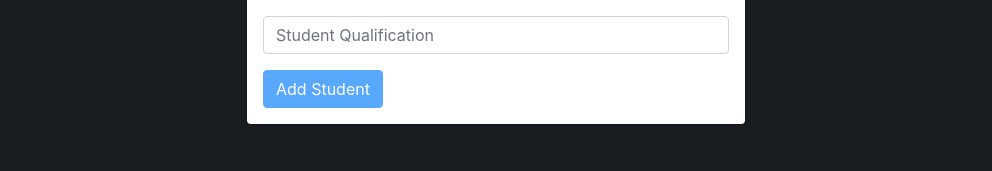
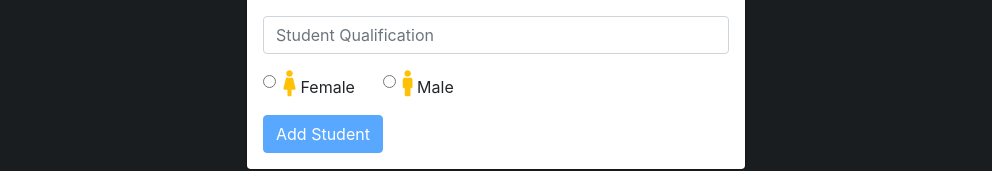
Before and after one commit to delfiaghosh11/Task-01-Oct, an Angular app: page / in a window 1280 px wide. Both pictures are taken after a click on the button "Add Student". Shown: the part 270-441 px from the top of the page, without its empty margins (144-1136 px from the left). Built offline with nearby package versions, Linux system fonts and the light colour scheme; no server answers.

Commit message:
twelfth commit

```diff
--- a/src/app/form-students/form-students.component.html
+++ b/src/app/form-students/form-students.component.html
@@ -130,6 +130,42 @@
               </div>
             </div>
 
+            <!-- Gender -->
+            <div class="form-group">
+              <div class="form-check">
+                <label class="form-check-label mr-5" for="exampleRadios1">
+                  <input
+                    name="gender"
+                    class="form-check-input"
+                    type="radio"
+                    id="female"
+                    value="female"
+                    formControlName="gender"
+                    (change)="setGender($event)"
+                  /><i
+                    class="fas fa-female text-warning"
+                    style="font-size: 26px"
+                  ></i
+                  >&nbsp;Female
+                </label>
+                <label class="form-check-label" for="exampleRadios2">
+                  <input
+                    name="gender"
+                    class="form-check-input"
+                    type="radio"
+                    id="male"
+                    value="male"
+                    formControlName="gender"
+                    (change)="setGender($event)"
+                  /><i
+                    class="fas fa-male text-warning"
+                    style="font-size: 26px"
+                  ></i
+                  >&nbsp;Male
+                </label>
+              </div>
+            </div>
+
             <!-- Json Data -->
             <!-- <p>
                   {{ form.value | json }}
--- a/src/app/form-students/form-students.component.ts
+++ b/src/app/form-students/form-students.component.ts
@@ -42,6 +42,7 @@ export class FormStudentsComponent implements OnInit {
       Validators.maxLength(30),
       Validators.pattern("^[a-zA-Z]+(([',. -][a-zA-Z ])?[a-zA-Z]*)*$"),
     ]),
+    gender: new FormControl('', Validators.required),
   });
 
   get studentName() {
@@ -60,6 +61,18 @@ export class FormStudentsComponent implements OnInit {
     return this.form.get('qualification');
   }
 
+  get gender() {
+    return this.form.get('gender');
+  }
+
+  // get female() {
+  //   return this.form.get('female');
+  // }
+
+  // get male() {
+  //   return this.form.get('male');
+  // }
+
   createStudent() {
     this.studentArray = this.studentsService.getStudents();
 
@@ -75,6 +88,7 @@ export class FormStudentsComponent implements OnInit {
       city: this.studentCity.value,
       college: this.studentCollege.value,
       qualification: this.qualification.value,
+      gender: this.gender.value,
       isCompleted: false,
     });
     this.parentFun.emit();
@@ -82,6 +96,16 @@ export class FormStudentsComponent implements OnInit {
     // console.log(this.studentsService.getStudents());
   }
 
+  setGender(e) {
+    if (e.target.value === 'female') {
+      this.gender.reset();
+      this.gender.setValue('female');
+    } else {
+      this.gender.reset();
+      this.gender.setValue('male');
+    }
+  }
+
   submit(form) {
     console.log('Successfully Submitted: ', form);
     this.createStudent();
--- a/src/app/list-students/list-students.component.html
+++ b/src/app/list-students/list-students.component.html
@@ -26,6 +26,22 @@
     <div class="row">
       <div class="col-lg-6" *ngFor="let student of students; let i = index">
         <div class="card my-3" style="width: 100%">
+          <div class="row no-gutters">
+            <div class="col-md-4">
+              <img
+                *ngIf="student.gender === 'female'"
+                src="{{ femaleImgUrl }}"
+                class="card-img"
+                alt="Female Avatar"
+              />
+              <img
+                *ngIf="student.gender === 'male'"
+                src="{{ maleImgUrl }}"
+                class="card-img"
+                alt="Male Avatar"
+              />
+            </div>
+            <div class="col-md-8">
               <div class="card-body">
                 <div class="card-title mb-4">
                   <span class="h5">Roll No.: {{ student.roll }}</span>
@@ -33,11 +49,13 @@
                     <input type="checkbox" [(ngModel)]="student.isCompleted" />
                   </span>
                 </div>
-            <h6 class="card-subtitle mb-3 text-muted">Details:</h6>
+                <h6 class="card-subtitle mb-3 text-muted h5">Details:</h6>
                 <div class="card-text">
                   <p>
                     <span>Name:&nbsp;</span>
-                <span *ngIf="!editMode[i]" class="h5">{{ student.name }}</span>
+                    <span *ngIf="!editMode[i]" class="h5">{{
+                      student.name
+                    }}</span>
                     <span *ngIf="editMode[i]"
                       ><input
                         type="text"
@@ -49,7 +67,9 @@
                   </p>
                   <p>
                     <span>City:&nbsp;</span>
-                <span *ngIf="!editMode[i]" class="h6">{{ student.city }}</span>
+                    <span *ngIf="!editMode[i]" class="h6">{{
+                      student.city
+                    }}</span>
                     <span *ngIf="editMode[i]"
                       ><input
                         type="text"
@@ -84,12 +104,44 @@
                         required
                     /></span>
                   </p>
+                  <div *ngIf="editMode[i]">
+                    <div class="form-check">
+                      <label class="form-check-label mr-5" for="exampleRadios1">
+                        <input
+                          name="gender"
+                          class="form-check-input"
+                          type="radio"
+                          id="female"
+                          value="female"
+                          (change)="setGender($event)"
+                        /><i
+                          class="fas fa-female text-success"
+                          style="font-size: 26px"
+                        ></i
+                        >&nbsp;Female
+                      </label>
+                      <label class="form-check-label" for="exampleRadios2">
+                        <input
+                          name="gender"
+                          class="form-check-input"
+                          type="radio"
+                          id="male"
+                          value="male"
+                          (change)="setGender($event)"
+                        /><i
+                          class="fas fa-male text-success"
+                          style="font-size: 26px"
+                        ></i
+                        >&nbsp;Male
+                      </label>
+                    </div>
+                  </div>
                 </div>
                 <div class="text-right">
                   <i
                     *ngIf="!editMode[i]"
                     class="fas fa-pen text-warning mr-4"
-                (click)="editRow(i)"
+                    (click)="editRow(student, i)"
                     style="cursor: pointer"
                   ></i>
                   <i
@@ -110,3 +162,5 @@
         </div>
       </div>
     </div>
+  </div>
+</div>
--- a/src/app/list-students/list-students.component.ts
+++ b/src/app/list-students/list-students.component.ts
@@ -14,6 +14,12 @@ export class ListStudentsComponent implements OnInit {
   sRoll: number;
   editMode = [];
   studentArray = [];
+  femaleImgUrl =
+    'https://www.iconfinder.com/data/icons/business-avatar-1/512/9_avatar-512.png';
+  maleImgUrl =
+    'https://cdn.icon-icons.com/icons2/1879/PNG/512/iconfinder-3-avatar-2754579_120516.png';
+  gender;
+  isCompleted: boolean;
 
   constructor(private studentsService: StudentsService) {}
 
@@ -25,8 +31,10 @@ export class ListStudentsComponent implements OnInit {
     });
   }
 
-  editRow(index) {
+  editRow(student, index) {
     this.editMode[index] = true;
+    this.gender = student.gender;
+    this.isCompleted = student.isCompleted;
   }
 
   saveRow(student, index) {
@@ -34,7 +42,8 @@ export class ListStudentsComponent implements OnInit {
       student.name === '' ||
       student.city === '' ||
       student.college === '' ||
-      student.qualification === ''
+      student.qualification === '' ||
+      this.gender === ''
     ) {
       this.editMode[index] = true;
     } else {
@@ -44,7 +53,9 @@ export class ListStudentsComponent implements OnInit {
         student.name,
         student.city,
         student.college,
-        student.qualification
+        student.qualification,
+        this.gender,
+        this.isCompleted
       );
       this.parentFun.emit();
       // console.log(this.studentsService.getStudents());
@@ -66,4 +77,12 @@ export class ListStudentsComponent implements OnInit {
     this.parentFun.emit();
     // console.log(this.studentsService.getStudents());
   }
+
+  setGender(e) {
+    if (e.target.value === 'female') {
+      this.gender = 'female';
+    } else {
+      this.gender = 'male';
+    }
+  }
 }
--- a/src/app/services/students.service.ts
+++ b/src/app/services/students.service.ts
@@ -29,14 +29,23 @@ export class StudentsService {
     this.students = sArray;
   }
 
-  updateStudent = (roll, name, city, college, qualification) => {
+  updateStudent = (
+    roll,
+    name,
+    city,
+    college,
+    qualification,
+    gender,
+    isCompleted
+  ) => {
     this.getStudents().map((item) =>
       item.roll === roll
         ? ((item.name = name),
           (item.city = city),
           (item.college = college),
           (item.qualification = qualification),
-          (item.isCompleted = false))
+          (item.gender = gender),
+          (item.isCompleted = isCompleted))
         : item
     );
   };
```
Lines whose indentation alone changed are shown as unchanged.
